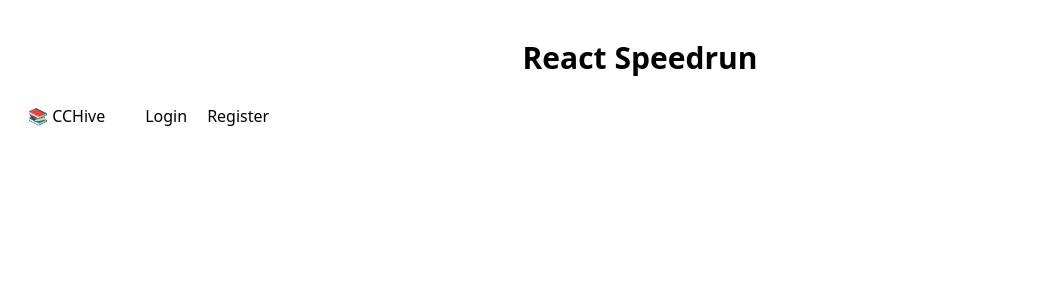
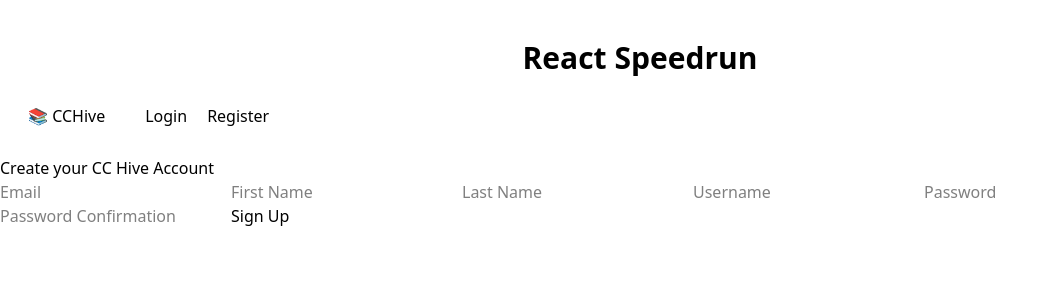
Before and after one commit to arshackerofficial/cchive_frontend, a React (Vite) app: page /register in a window 1280 px wide. Shown: the top 300 px of the page, without its empty margins (0-1057 px from the left). Built offline with nearby package versions, Linux system fonts and the light colour scheme; no server answers.

Commit message:
Set up Register.jsx

```diff
--- a/src/components/Navbar.jsx
+++ b/src/components/Navbar.jsx
@@ -32,7 +32,6 @@ const Navbar = () => {
                     </>
                 )}
             </div>
-            {console.log(user)}
         </nav>
     )
 }
--- a/src/context/AuthContext.jsx
+++ b/src/context/AuthContext.jsx
@@ -24,8 +24,8 @@ export const AuthProvider = ({ children }) => {
         setUser(res.data.data);
         return res.data.data;
     }
-    const register = async (email, password) => {
-        const res = await api.post('/auth', {email, password});
+    const register = async (email, password, first_name, last_name, bio, username) => {
+        const res = await api.post('/auth', {email, password, first_name, last_name, bio, username});
         setUser(res.data.data);
         return res.data.data;
     }
--- a/src/pages/Register.jsx
+++ b/src/pages/Register.jsx
@@ -0,0 +1,76 @@
+import { useState } from "react";
+import { useAuth } from "../context/AuthContext";
+import { useNavigate } from "react-router-dom";
+
+const Register = () => {
+    const {register} = useAuth();
+    const navigate = useNavigate();
+    const [form, setForm] = useState(
+        {
+            email: '',
+            password: '',
+            password_confirmation:'',
+            first_name: '',
+            last_name: '',
+            bio: '',
+            username: '',
+        });
+    const [error, setError] = useState('');
+
+    const handleSubmit = (e) => {
+        e.preventDefault();
+        if (form.password !== form.password_confirmation){
+            return setError("Passwords do not match.");
+        }
+
+        try {
+            register(form.email, form.password, form.first_name, form.last_name, form.bio, form.username);
+            navigate('/feed');
+        } catch (err) {
+            console.log(err);
+            setError('Registration Failed. Try again.')
+        }
+    };
+
+    return (
+        <div>
+            <h1>Create your CC Hive Account</h1>
+            {error && <p className="text-red-500">{error}</p>}
+            <form onSubmit={handleSubmit}>
+                <input
+                    placeholder="Email"
+                    value={form.email}
+                    type="email"
+                    onChange={(e) => {setForm({...form, email: e.target.value})}}/>
+                <input
+                    placeholder="First Name"
+                    value={form.first_name}
+                    type="text"
+                    onChange={(e) => {setForm({...form, first_name: e.target.value})}}/>
+                <input
+                    placeholder="Last Name"
+                    value={form.last_name}
+                    type="text"
+                    onChange={(e) => {setForm({...form, last_name: e.target.value})}}/>
+                <input
+                    placeholder="Username"
+                    value={form.username}
+                    type="text"
+                    onChange={(e) => {setForm({...form, username: e.target.value})}}/>
+                <input
+                    placeholder="Password"
+                    value={form.password}
+                    type="password"
+                    onChange={(e) => {setForm({...form, password: e.target.value})}}/>
+                <input
+                    placeholder="Password Confirmation"
+                    value={form.password_confirmation}
+                    type="password"
+                    onChange={(e) => {setForm({...form, password_confirmation: e.target.value})}}/>
+                <button type="submit">Sign Up</button>
+            </form>
+        </div>
+    );
+};
+
+export default Register;
--- a/src/router/AppRoutes.jsx
+++ b/src/router/AppRoutes.jsx
@@ -4,7 +4,7 @@ import { useAuth } from "../context/AuthContext";
 import Login from "../pages/login";
 import Feed from "../pages/feed";
 import Home from "../pages/home";
-
+import Register from "../pages/Register";
 
 const AppRoutes = () => {
     const {user} = useAuth();
@@ -12,6 +12,7 @@ const AppRoutes = () => {
     return (
         <Routes>
             <Route path="/home" element={<Home />} />
+            <Route path="/register" element={<Register />} />
             <Route path="/" element={user ? <Navigate to="/feed"/> : <Home />} />
             <Route path="/login" element={!user ? <Login /> : <Navigate to="/feed"/>} />
             <Route path="/feed" element={user ? <Feed /> : <Navigate to="/login"/> } />
```
